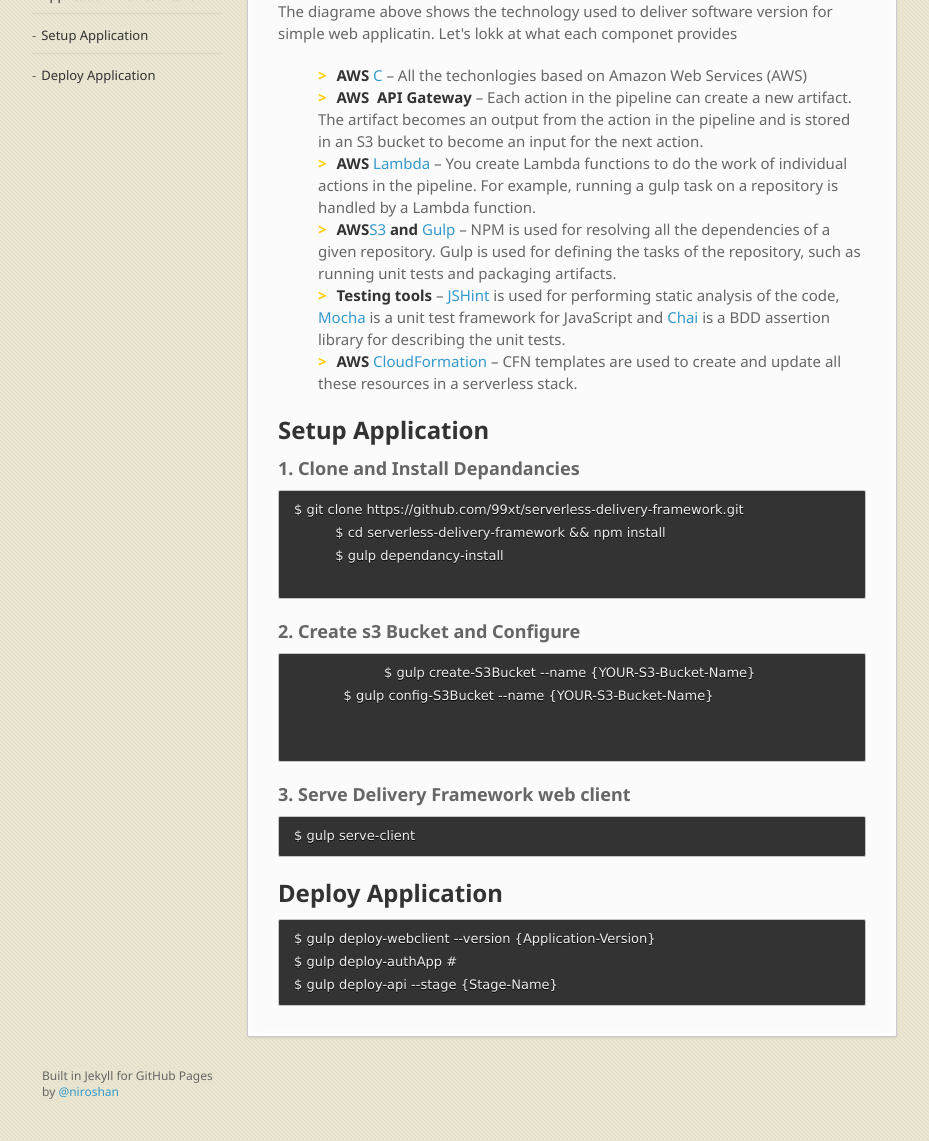
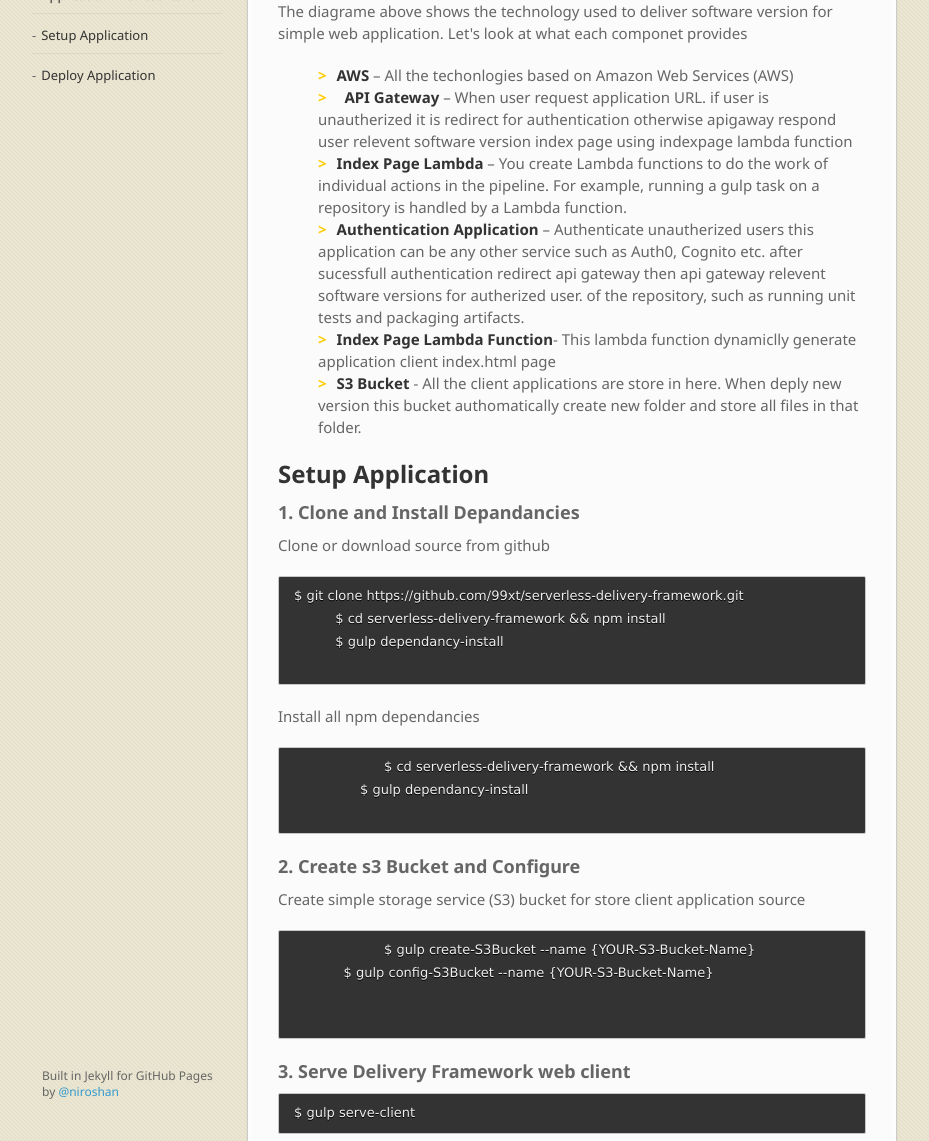
Before and after one commit to 99x/serverless-delivery-framework, a Jekyll site: the page built from docs/index.md, in a window 1280 px wide and 1400 px high, scrolled down 635 px. Shown: the part 259-1400 px from the top of the window, without its empty margins (68-997 px from the left). Built offline with Jekyll 4.4.1, drawn with Linux system fonts in a browser that asks for light colours; nearby versions of some CDN libraries; some web fonts are replaced.

Commit message:
update github pages

```diff
--- a/docs/_includes/mattgraham.html
+++ b/docs/_includes/mattgraham.html
@@ -1 +1,3 @@
-<h2></h2>
+<h2>Who is Matt Graham?</h2>
+<p><img src="http://www.gravatar.com/avatar/25d643886852ad60d0efe0b3190a53dd.png?s=600" alt="Matt Graham"></p>
+<p>A creative. Previously at GitHub, Ordered List etc. He can be found on <a href="http://twitter.com/#!/michigangraham">Twitter</a>, <a href="http://github.com/mattgraham">GitHub</a>, <a href="http://madebygraham.com">his blog</a>, and around the country for numerous events. Enjoyed the theme? Share it with the twitterverse. Found bugs, submit a pull request and he'll see what he thinks.</p>
--- a/docs/_layouts/home.html
+++ b/docs/_layouts/home.html
@@ -13,34 +13,47 @@
         <p>Seerverless Delivery Framework is just appliation of serverless platforms to deliver software versions to diffent users. Application users can use software diffent versions parallelly. Using this application system admin, developers can switch
             software versions for differnt end user. This framework can be used for any serverless framework related project.</p>
         <p><img src="https://github.com/niroshannrsh/serverless-delivery-framework/blob/master/docs/img/Relese-pipeline-1.jpg?raw=true"></p>
-        <p> The diagrame above shows the technology used to deliver software version for simple web applicatin. Let's lokk at what each componet provides</p>
+        <p> The diagrame above shows the technology used to deliver software version for simple web application. Let's look at what each componet provides</p>
         <ul>
-            <li><strong>AWS <a href="https://aws.amazon.com" target="_blank">C</a></strong> – All the techonlogies based on Amazon Web Services (AWS)</li>
-            <li><strong>AWS&nbsp;<a href="https://aws.amazon.com/s3/" target="_blank"></a> API Gateway</strong> – Each action in the pipeline can create a new artifact. The artifact becomes an output from the action in the pipeline and is stored in
-                an S3 bucket to become an input for the next action.</li>
-            <li><strong>AWS <a href="https://aws.amazon.com/lambda/" target="_blank">Lambda</a></strong> – You create Lambda functions to do the work of individual actions in the pipeline. For example, running a gulp task on a repository is handled by a Lambda
-                function.</li>
-            <li><strong>AWS<a href="https://www.npmjs.com/" target="_blank">S3</a> and <a href="http://gulpjs.com/" target="_blank">Gulp</a></strong> – NPM is used for resolving all the dependencies of a given repository. Gulp is used for defining the tasks
-                of the repository, such as running unit tests and packaging artifacts.</li>
-            <li><strong>Testing tools</strong> – <a href="http://jshint.com/" target="_blank">JSHint</a> is used for performing static analysis of the code, <a href="https://mochajs.org/" target="_blank">Mocha</a> is a unit test framework for JavaScript and
-                <a href="http://chaijs.com/" target="_blank">Chai</a> is a BDD assertion library for describing the unit tests.</li>
-            <li><strong>AWS <a href="https://aws.amazon.com/cloudformation/" target="_blank">CloudFormation</a></strong> – CFN templates are used to create and update all these resources in a serverless stack.</li>
+            <li><strong>AWS <a href="https://aws.amazon.com" target="_blank"></a></strong> – All the techonlogies based on Amazon Web Services (AWS)</li>
+            <li><strong>&nbsp;<a href="https://aws.amazon.com/s3/" target="_blank"></a> API Gateway</strong> – When user request application URL. if user is unautherized it is redirect for authentication otherwise apigaway respond user relevent software version
+                index page using indexpage lambda function </li>
+            <li><strong>Index Page Lambda<a href="https://aws.amazon.com/lambda/" target="_blank"></a></strong> – You create Lambda functions to do the work of individual actions in the pipeline. For example, running a gulp task on a repository is handled
+                by a Lambda function.
+            </li>
+            <li><strong>Authentication Application<a href="https://www.npmjs.com/" target="_blank"></a>  <a href="http://gulpjs.com/" target="_blank"></a></strong> – Authenticate unautherized users this application can be any other service such as Auth0,
+                Cognito etc. after sucessfull authentication redirect api gateway then api gateway relevent software versions for autherized user. of the repository, such as running unit tests and packaging artifacts.</li>
+            <li><strong>Index Page Lambda Function<a href="https://www.npmjs.com/" target="_blank"></a></strong>- This lambda function dynamiclly generate application client index.html page
+            </li>
+            <li><strong>S3 Bucket</strong>
+                <a href="http://jshint.com/" target="_blank"></a> - All the client applications are store in here. When deply new version this bucket authomatically create new folder and store all files in that folder.
+            </li>
+
         </ul>
+
 
         <h2>Setup Application</h2>
         <h3>1. Clone and Install Depandancies</h3>
+        <p> Clone or download source from github</p>
 
         <pre><code>$ git clone https://github.com/99xt/serverless-delivery-framework.git
           $ cd serverless-delivery-framework && npm install
           $ gulp dependancy-install</code>
     </pre>
+        <p>Install all npm dependancies </p>
+        <pre>
+          <code>$ cd serverless-delivery-framework && npm install
+                $ gulp dependancy-install
+          </code>
+</pre>
+
         <h3>2. Create s3 Bucket and Configure</h3>
-
+        <p>Create simple storage service (S3) bucket for store client application source</p>
         <pre>
           <code>$ gulp create-S3Bucket --name {YOUR-S3-Bucket-Name}
             $ gulp config-S3Bucket --name {YOUR-S3-Bucket-Name}
-  </code>
-    </pre>
+          </code>
+        </pre>
 
         <h3>3. Serve Delivery Framework web client</h3>
         <pre><code>$ gulp serve-client</code>
```
